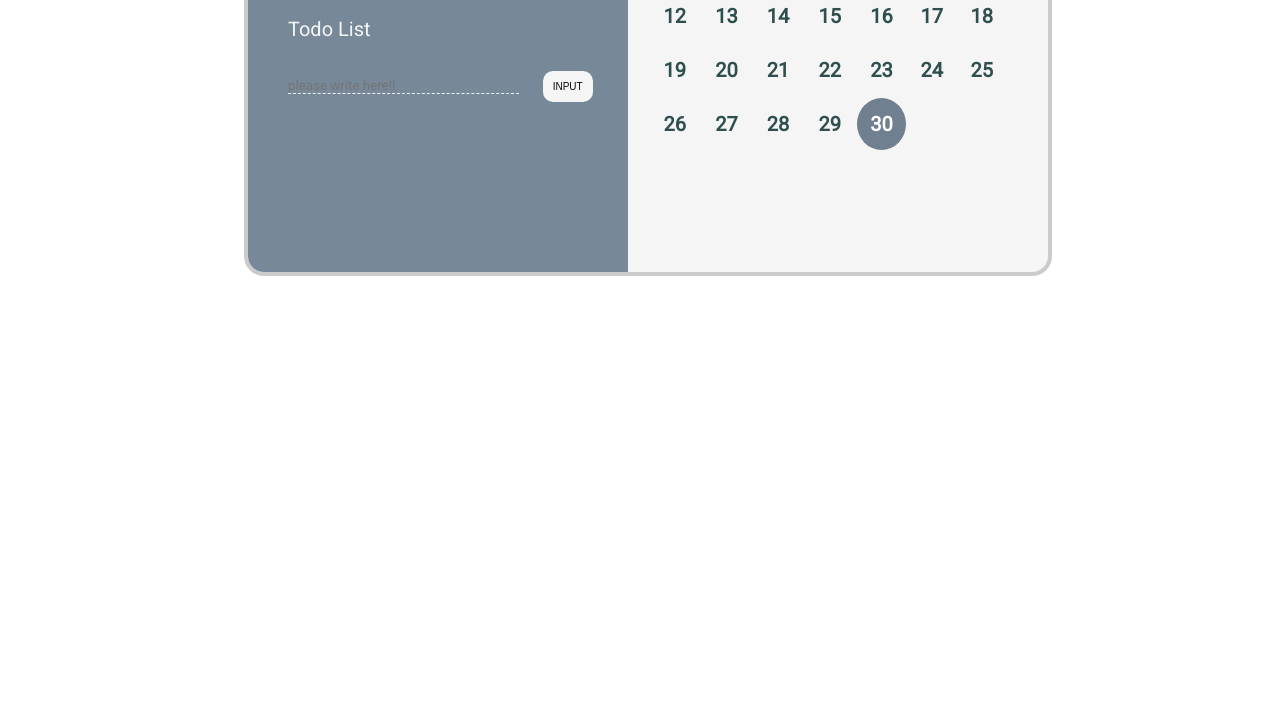
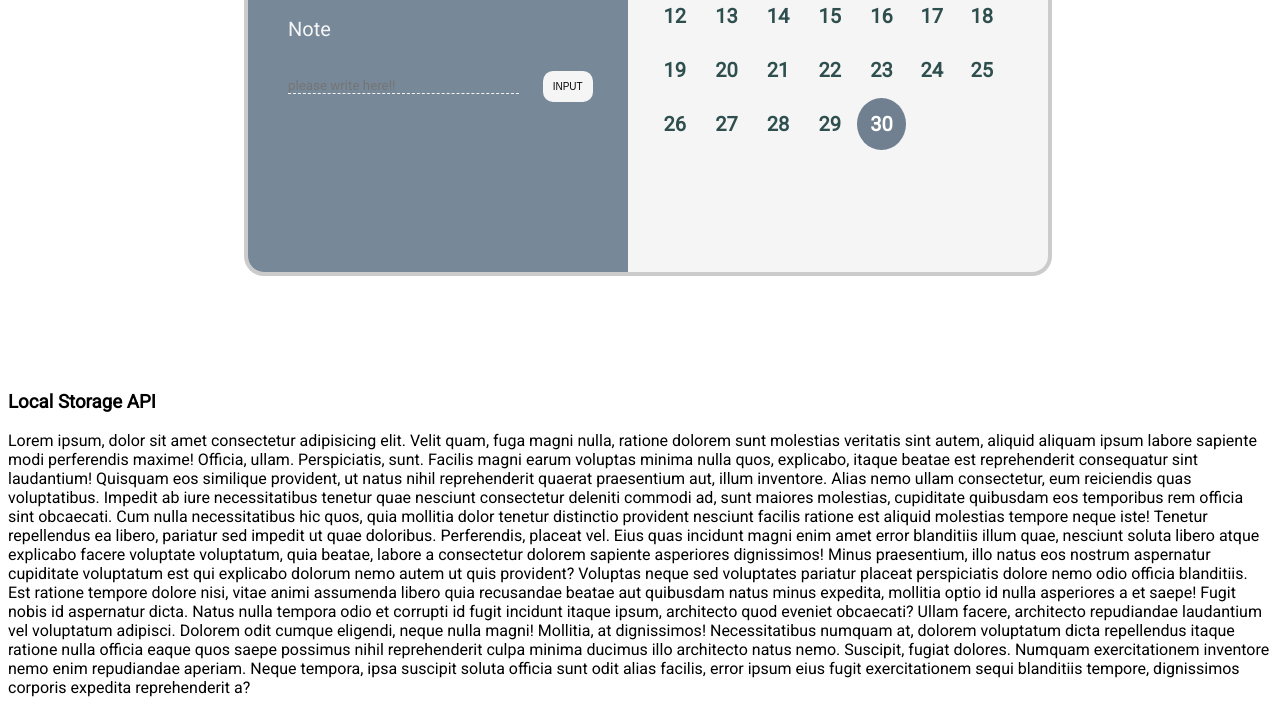
Before and after one commit to Sunn-git/BIT_155, a plain HTML site: page Calendar_Todo/index.html in a window 1280 px wide. Shown: the part 436-1141 px from the top of the page. Before the commit the page ends 816 px from the top, so only its background shows below. Drawn offline with Linux system fonts and the light colour scheme.

Commit message:
일단 대충 틀 완성 근데 달이 바뀌면 안된다.............................

```diff
--- a/Calendar_Todo/index.html
+++ b/Calendar_Todo/index.html
@@ -17,7 +17,7 @@
                     <div class="main-date" id="mainTodayDate"></div>
                 </div>
                 <div class="todo-wrap">
-                    <div class="todo-title">Todo List</div>
+                    <div class="todo-title">Note</div>
                     <div class="input-wrap">
                         <input type="text" placeholder="please write here!!" id="input-box" class="input-box">
                         <button type="button" id="input-data" class="input-data">INPUT</button>
@@ -57,6 +57,20 @@
         </div>
     </div>
 
+    <div>
+        <h3> Local Storage API </h3>
+        Lorem ipsum, dolor sit amet consectetur adipisicing elit. Velit quam, fuga magni nulla, ratione dolorem sunt molestias veritatis sint autem, aliquid aliquam ipsum labore sapiente modi perferendis maxime! Officia, ullam.
+        Perspiciatis, sunt. Facilis magni earum voluptas minima nulla quos, explicabo, itaque beatae est reprehenderit consequatur sint laudantium! Quisquam eos similique provident, ut natus nihil reprehenderit quaerat praesentium aut, illum inventore.
+        Alias nemo ullam consectetur, eum reiciendis quas voluptatibus. Impedit ab iure necessitatibus tenetur quae nesciunt consectetur deleniti commodi ad, sunt maiores molestias, cupiditate quibusdam eos temporibus rem officia sint obcaecati.
+        Cum nulla necessitatibus hic quos, quia mollitia dolor tenetur distinctio provident nesciunt facilis ratione est aliquid molestias tempore neque iste! Tenetur repellendus ea libero, pariatur sed impedit ut quae doloribus.
+        Perferendis, placeat vel. Eius quas incidunt magni enim amet error blanditiis illum quae, nesciunt soluta libero atque explicabo facere voluptate voluptatum, quia beatae, labore a consectetur dolorem sapiente asperiores dignissimos!
+        Minus praesentium, illo natus eos nostrum aspernatur cupiditate voluptatum est qui explicabo dolorum nemo autem ut quis provident? Voluptas neque sed voluptates pariatur placeat perspiciatis dolore nemo odio officia blanditiis.
+        Est ratione tempore dolore nisi, vitae animi assumenda libero quia recusandae beatae aut quibusdam natus minus expedita, mollitia optio id nulla asperiores a et saepe! Fugit nobis id aspernatur dicta.
+        Natus nulla tempora odio et corrupti id fugit incidunt itaque ipsum, architecto quod eveniet obcaecati? Ullam facere, architecto repudiandae laudantium vel voluptatum adipisci. Dolorem odit cumque eligendi, neque nulla magni!
+        Mollitia, at dignissimos! Necessitatibus numquam at, dolorem voluptatum dicta repellendus itaque ratione nulla officia eaque quos saepe possimus nihil reprehenderit culpa minima ducimus illo architecto natus nemo. Suscipit, fugiat dolores.
+        Numquam exercitationem inventore nemo enim repudiandae aperiam. Neque tempora, ipsa suscipit soluta officia sunt odit alias facilis, error ipsum eius fugit exercitationem sequi blanditiis tempore, dignissimos corporis expedita reprehenderit a?
+    </div>
+
 </body>
 <script src="js/common.js"></script>
 </html>
--- a/Calendar_Todo/js/common.js
+++ b/Calendar_Todo/js/common.js
@@ -227,9 +227,6 @@ function reshowingList() {
         let index = to_do_list[k].keyValue;
         todoList[index][k] = to_do_list[k].content;
     }
-    console.log(to_do_list);
-    console.log(todoList);
-    //얘는 정상으로 나오는데 출력될 때 제대로 안나옴... 왜죠
 
 
     if(todoList[keyValue] === undefined){
@@ -323,7 +320,6 @@ function addTodoList() {
     todoList[keyValue].push(inputBox.value);
     dataCnt++;
     inputBox.value = '';
-    // $div.addEventListener('click', checkList);
     $btn.addEventListener('click', deleteTodo);
 
     function deleteTodo() {
@@ -336,6 +332,10 @@ function addTodoList() {
                 $div.remove();
                 $btn.remove();
                 localStorage.setItem(today.getDate(), JSON.stringify(to_do_list));
+                console.log(to_do_list);
+                if(to_do_list.length == 0){
+                    localStorage.removeItem(today.getDate());
+                }
                 break;
             }
         }
@@ -343,11 +343,3 @@ function addTodoList() {
     localStorage.setItem(today.getDate(), JSON.stringify(to_do_list));
 
 }
-
-
-// function checkList(e) {
-//     e.currentTarget.classList.add('checked');
-//     let todoClass = e.currentTarget.classList[0];
-//     console.log(document.getElementById('todotxt'+todoClass));
-//     to_do_list.
-// }
```
